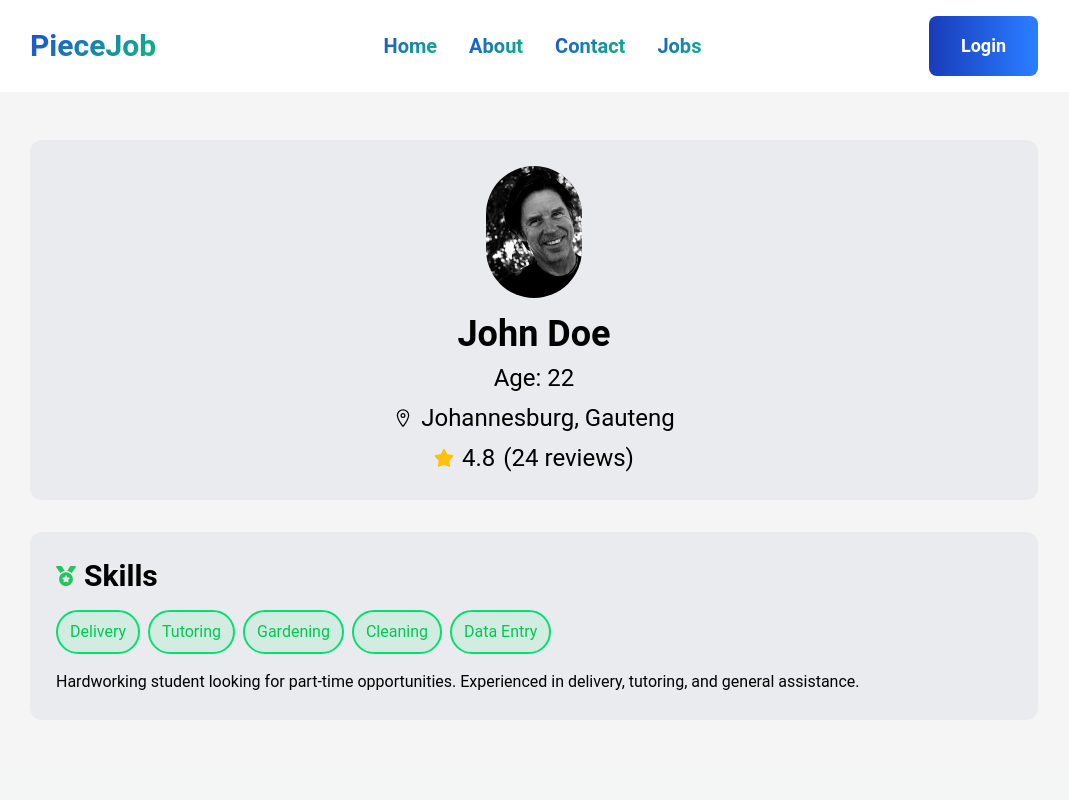
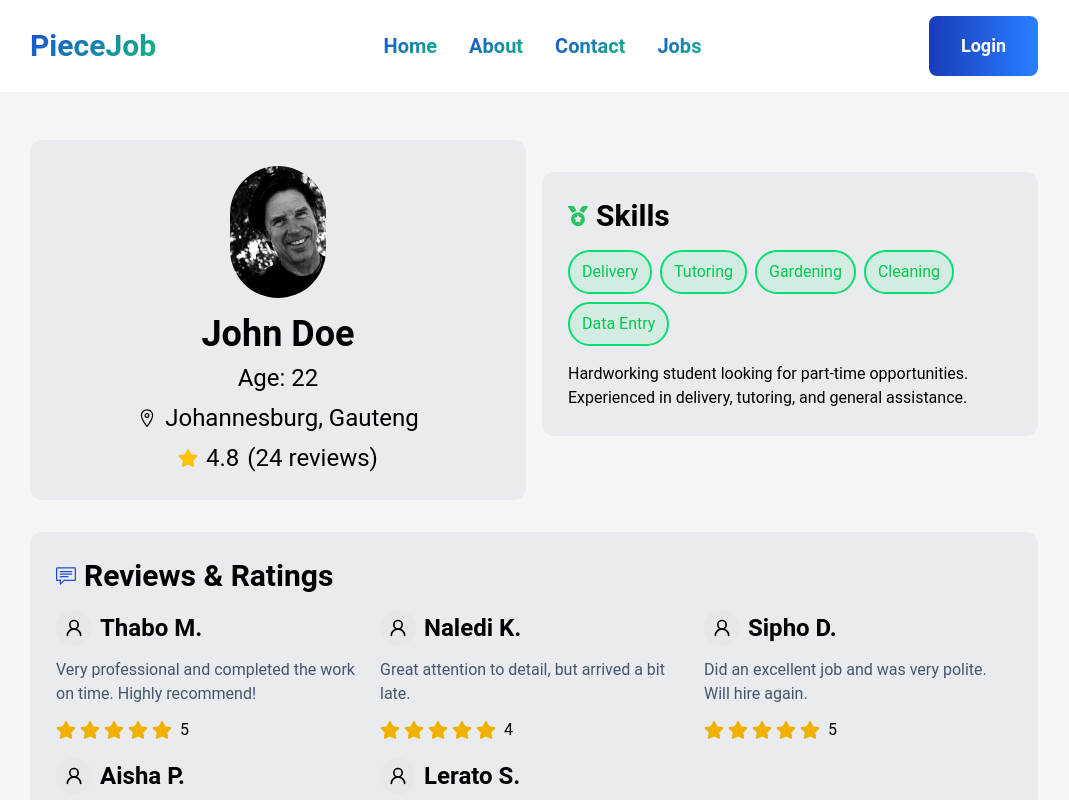
Before and after one commit to Kaydev-cmd/piece-job, a Next.js app in the folder frontend/: page /job-seeker in a window 1280 px wide. Shown: the top 800 px of the page, without its empty margins (106-1175 px from the left). Built offline with nearby package versions, Linux system fonts and the light colour scheme.

Commit message:
feat: add Reviews & Ratings section to JobSeekerProfilePage

```diff
--- a/frontend/pages/job-seeker/index.tsx
+++ b/frontend/pages/job-seeker/index.tsx
@@ -1,11 +1,17 @@
 import React from "react";
 import JobSeekerProfileCard from "@/components/common/JobSeekerProfileCard";
-import { JOB_SEEKER_PROFILE_DATA } from "@/constants";
+import {
+  JOB_SEEKER_PROFILE_DATA,
+  JOB_SEEKER_REVIEWS_AND_RATINGS_DATA,
+} from "@/constants";
 import JobSeekerSkillsCard from "@/components/common/JobSeekerSkillsCard";
+import JobSeekerReviewsAndRatingsCard from "@/components/common/JobSeekerReviewsAndRatingsCard";
+import { SlSpeech } from "react-icons/sl";
 
 const JobSeekerProfilePage = () => {
   return (
-    <section className="container">
+    <section className="container" style={{ paddingBottom: "0" }}>
+      <div className="lg:grid grid-cols-2 gap-4">
         {/* User Profile component here... */}
         <div>
           {JOB_SEEKER_PROFILE_DATA.map((user) => (
@@ -33,6 +39,32 @@ const JobSeekerProfilePage = () => {
             />
           ))}
         </div>
+      </div>
+
+      {/* Reviews and Ratings here... */}
+      <div
+        className="card flex flex-col gap-4 bg-gray-300/30 rounded-xl"
+        style={{ marginTop: "32px" }}
+      >
+        <div className="flex items-center gap-2">
+          {/* Icon here... */}
+          <SlSpeech size={20} color="#1D4ED8" />
+          <h1 className="text-3xl font-bold">Reviews & Ratings</h1>
+        </div>
+
+        <div className="grid grid-cols-1 md:grid-cols-2 lg:grid-cols-3 gap-4">
+          {JOB_SEEKER_REVIEWS_AND_RATINGS_DATA.map((data) => (
+            <JobSeekerReviewsAndRatingsCard
+              key={data.id}
+              id={data.id}
+              userImage={data.userImage}
+              userName={data.userName}
+              rating={data.rating}
+              description={data.description}
+            />
+          ))}
+        </div>
+      </div>
     </section>
   );
 };
```
Lines whose indentation alone changed are shown as unchanged.
